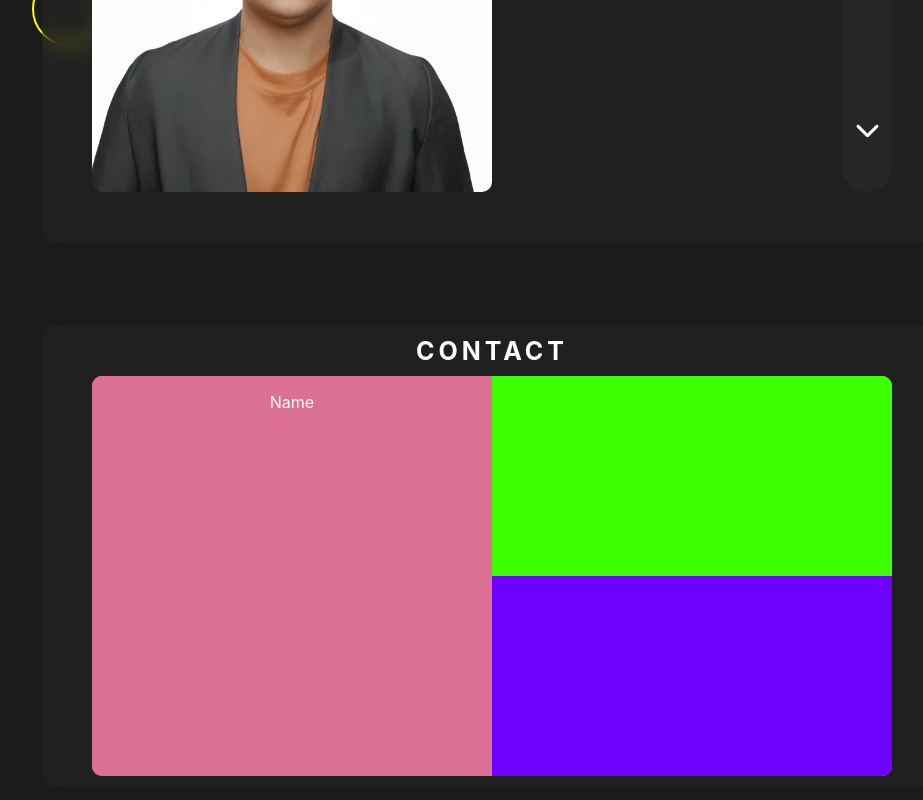
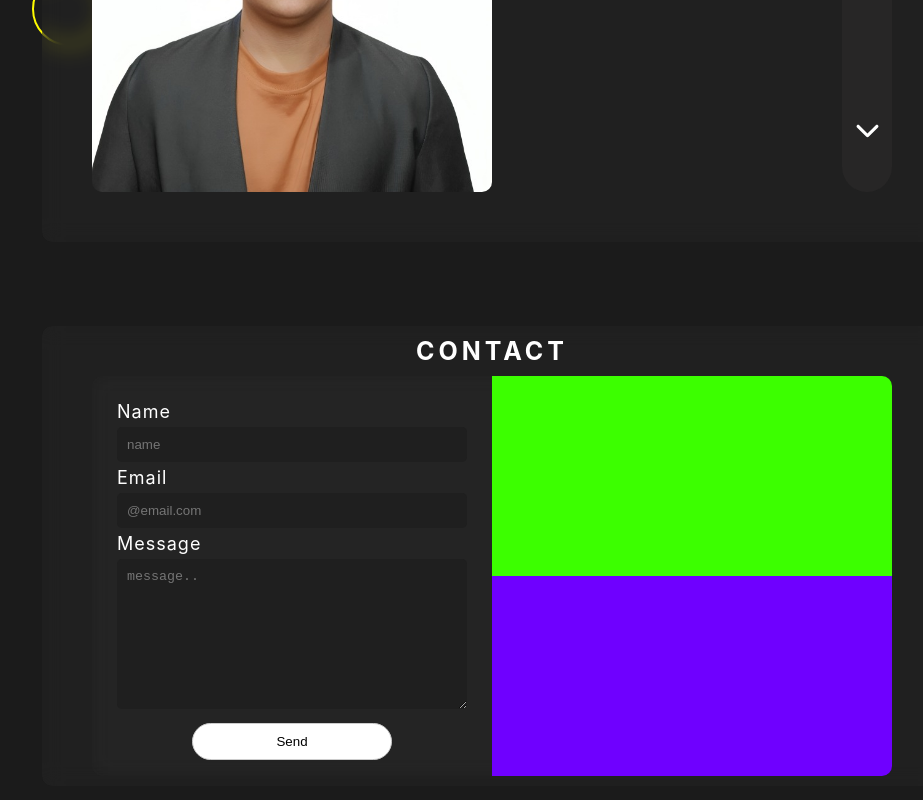
Before and after one commit to seru01/portfolio, a React (Create React App) app in the folder portfolio/: page / in a window 1280 px wide. Shown: the part 1008-1808 px from the top of the page, without its empty margins (148-1071 px from the left). Built offline with nearby package versions, Linux system fonts and the light colour scheme.

Commit message:
EmailContent Structure halfly done

```diff
--- a/portfolio/src/App.css
+++ b/portfolio/src/App.css
@@ -254,12 +254,12 @@
   width: 800px;
   height: 400px;
   margin-top: 10px;
-  background-color: rgb(255, 187, 0);
+  /* background-color: rgb(255, 187, 0); */
   backdrop-filter: blur(10px);
   border-radius: 10px;
 }
 .EmailContent {
-  background-color: palevioletred;
+  /* background-color: palevioletred; */
   height: 100%;
   width: 400px;
   float: left;
@@ -281,3 +281,42 @@
   float: right;
   border-bottom-right-radius: 10px;
 }
+form {
+  padding: 20px;
+}
+
+.form-group {
+  margin-bottom: 20px;
+}
+
+.EmailLabel {
+  display: block;
+  margin-bottom: 5px;
+  text-align: left;
+  margin-left: 5px;
+  font-size: large;
+  margin-top: 5px;
+  letter-spacing: 1px;
+}
+input[type="text"],
+textarea {
+  width: calc(100% - 10px);
+  padding: 10px;
+  border-radius: 5px;
+  border: 0px solid #ccc;
+  box-sizing: border-box;
+  background-color: #1f1f1f;
+  color: white;
+}
+textarea {
+  height: 150px;
+}
+button {
+  padding: 10px 20px;
+  margin-top: 10px;
+  background-color: #fff;
+  border: 1px solid #ccc;
+  border-radius: 50px;
+  cursor: pointer;
+  width: 200px;
+}
--- a/portfolio/src/components/MainContent.js
+++ b/portfolio/src/components/MainContent.js
@@ -115,7 +115,34 @@ const MainContent = () => {
         </div>
         <div className="ContactContent">
           <div className="EmailContent">
-            <p>Name</p>
+            <form>
+              <div class="form-group">
+                <label className="EmailLabel">Name</label>
+                <input
+                  type="text"
+                  id="name"
+                  name="name"
+                  placeholder="name"
+                  required
+                ></input>
+                <label className="EmailLabel">Email</label>
+                <input
+                  type="text"
+                  id="email"
+                  name="email"
+                  placeholder="@email.com"
+                  required
+                ></input>
+                <label className="EmailLabel">Message</label>
+                <textarea
+                  id="message"
+                  name="message"
+                  placeholder="message.."
+                  required
+                ></textarea>
+                <button type="submit">Send</button>
+              </div>
+            </form>
           </div>
           <div className="LocationContent"></div>
           <div className="SocialContent"></div>
--- a/portfolio/src/components/Nav.js
+++ b/portfolio/src/components/Nav.js
@@ -20,7 +20,7 @@ const Nav = () => {
           </a>
         </li>
         <li>
-          <a href="#">
+          <a href="#Contact_info_Content">
             <FontAwesomeIcon icon={faEnvelope} className="NavIcon" />
           </a>
         </li>
```
